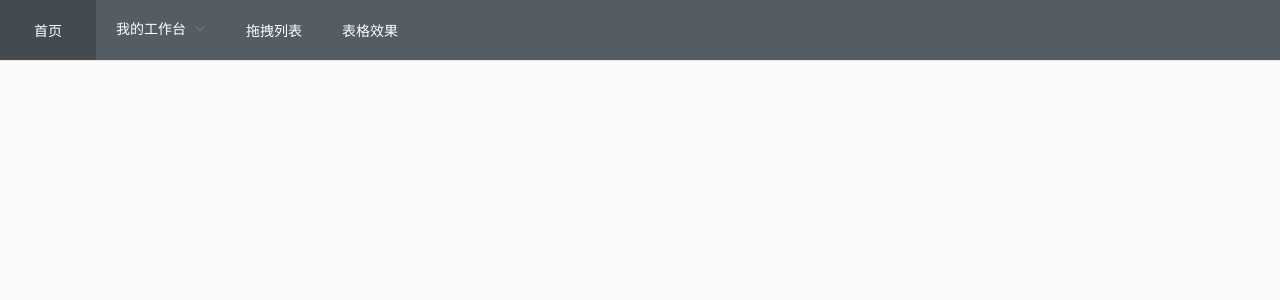
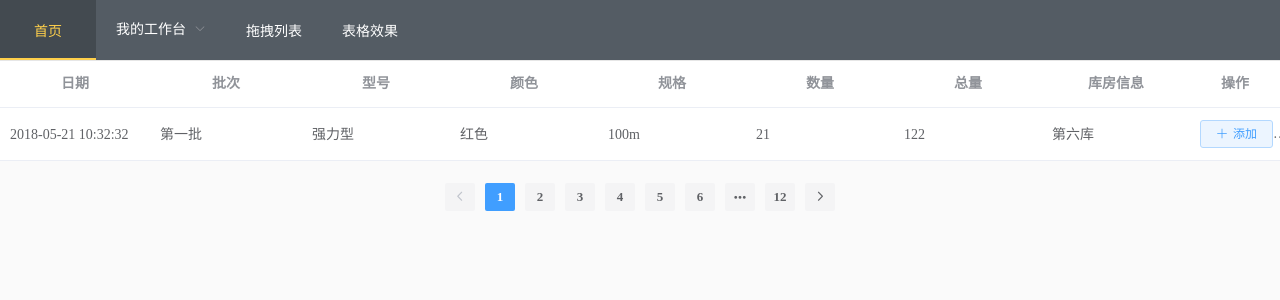
Before and after one commit to grajs/vue-web, a Vue app: page /#/ in a window 1280 px wide. Before the commit this address led to /#/login. Shown: the top 300 px of the page. Built offline with nearby package versions, Linux system fonts and the light colour scheme.

Commit message:
feat：add data

```diff
--- a/src/router/routes.js
+++ b/src/router/routes.js
@@ -5,6 +5,6 @@ export default [
     name: 'index',
     path: '/',
     component: load('index'),
-    meta: { title: '首页', requireAuth: true }
+    meta: { title: '首页' }
   }
 ]
--- a/src/views/index.vue
+++ b/src/views/index.vue
@@ -1,6 +1,6 @@
 <template>
   <div class="index">
-    <el-dialog :visible.sync="dialogShow" title="添加商品" class="form-container">
+    <el-dialog :visible.sync="addShow" title="添加商品" class="form-container">
       <div class="form">
         <el-input>
           <template slot="prepend">名称</template>
@@ -20,16 +20,16 @@
     </el-dialog>
     <el-table :data="list" stripe style="width: 100%" :row-style="{textAlign:'center'}">
       <el-table-column prop="create_time" label="日期" width="150px"></el-table-column>
-      <el-table-column prop="id" label="批次"></el-table-column>
-      <el-table-column prop="type" label="型号"></el-table-column>
-      <el-table-column prop="colour" label="颜色"></el-table-column>
-      <el-table-column prop="bundle_length" label="规格"></el-table-column>
-      <el-table-column prop="bundle_CT" label="数量"></el-table-column>
-      <el-table-column prop="total_length" label="总量"></el-table-column>
-      <el-table-column prop="store_id" label="库房信息"></el-table-column>
+      <el-table-column prop="batch" label="批次"></el-table-column>
+      <el-table-column prop="model" label="型号"></el-table-column>
+      <el-table-column prop="color" label="颜色"></el-table-column>
+      <el-table-column prop="spec" label="规格"></el-table-column>
+      <el-table-column prop="count" label="数量"></el-table-column>
+      <el-table-column prop="total" label="总量"></el-table-column>
+      <el-table-column prop="store" label="库房信息"></el-table-column>
       <el-table-column label="操作" width="90px">
         <template slot-scope="scope">
-          <el-button size="mini" type="primary" plain icon="el-icon-plus" @click="handler(scope)">添加</el-button>
+          <el-button size="mini" type="primary" plain icon="el-icon-plus" @click="detail(scope)">添加</el-button>
         </template>
       </el-table-column>
     </el-table>
@@ -38,8 +38,6 @@
                    layout="prev, pager, next"
                    :page-size="pageSize"
                    :total="120"></el-pagination>
-    <span ref="demo" id="demo">{{text}}</span>
-    <button @click="$store.commit('loginOut')">loginOut</button>
   </div>
 </template>
 
@@ -49,17 +47,31 @@
       return {
         list: [],
         pageSize: 10,
-        dialogShow: false,
+        addShow: false,
         number: 1,
         text: '243'
       }
     },
     created() {
-      this.$axios('/wf/batch', { id: 1 }).then(data => {
-        const list = data.data
-        list.forEach(i => i.create_time = this.getTime(i.create_time))
-        this.list = data
-      }).catch(err => this.$message.error(err))
+      this.list = [
+        {
+          create_time: '2018-05-21 10:32:32',
+          batch: '第一批',
+          batch_id: 1,
+          model: '强力型',
+          color: '红色',
+          spec: '100m',
+          count: 21,
+          total: 122,
+          store: '第六库',
+          store_id: '1'
+        }
+      ]
+    },
+    methods: {
+      detail() {
+        this.addShow = true
+      }
     }
   }
 </script>
```
